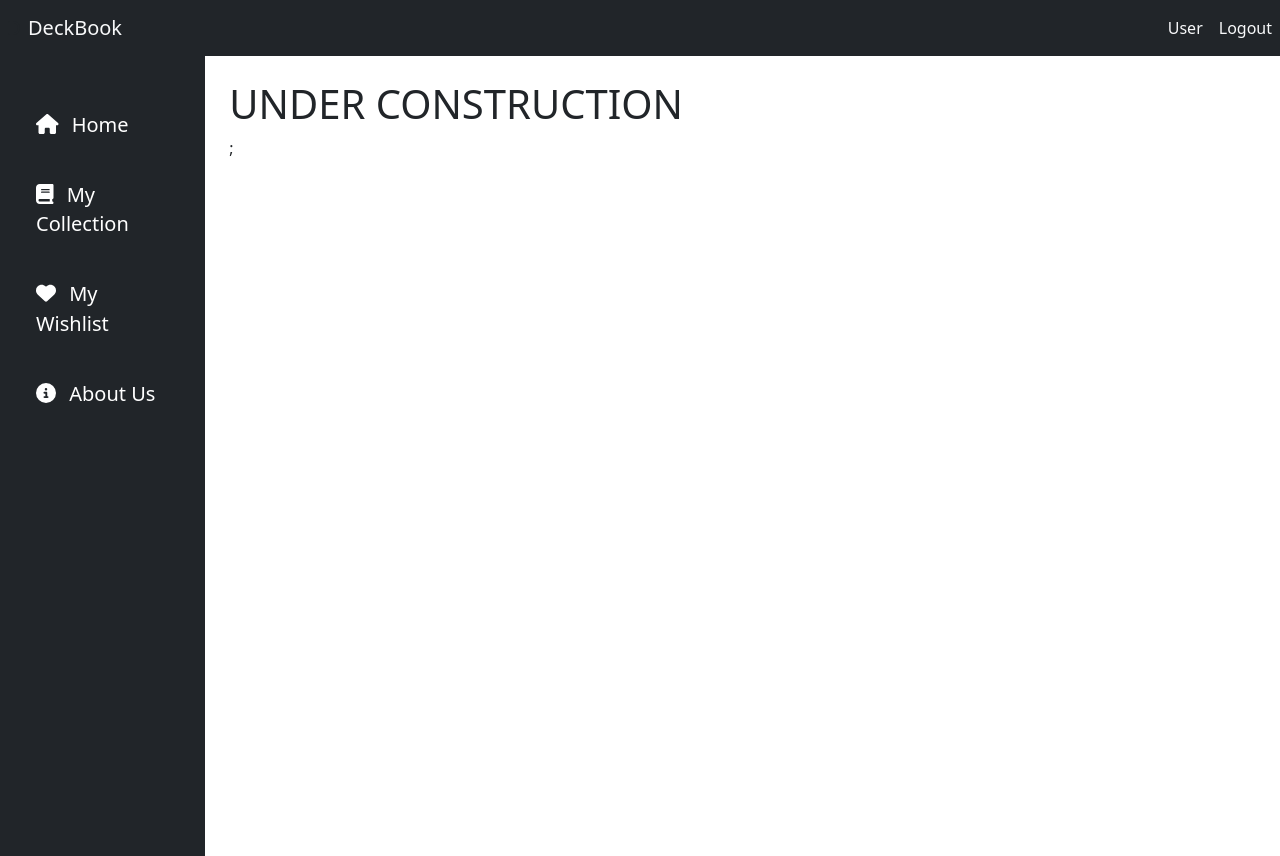
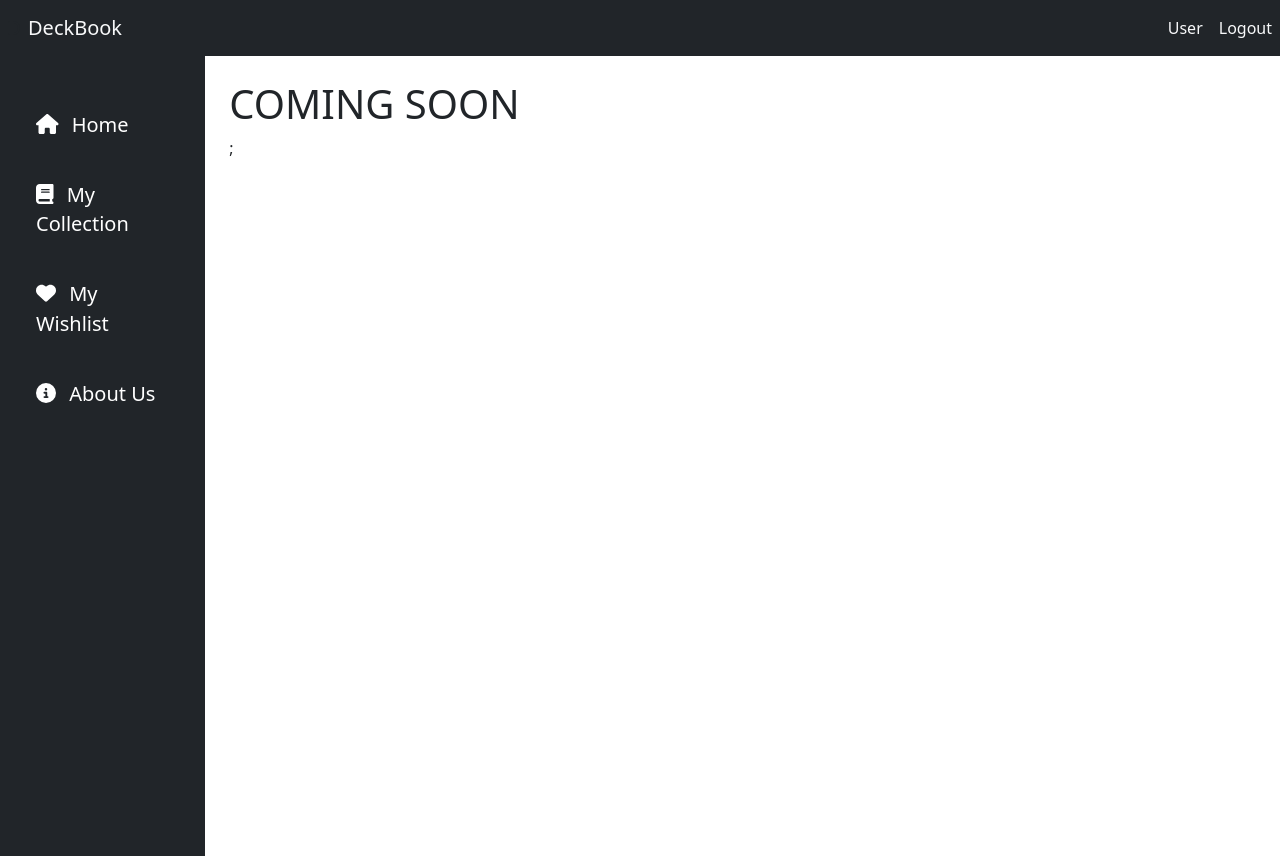
Before and after one commit to amirarif619/deckbook, a React (Vite) app: page /about in a window 1280 px wide. Built offline with nearby package versions, Linux system fonts and the light colour scheme.

Commit message:
Wishlist page and about page edited .Removed unnecessary comments from codebase for better scalability and  maintainability.

```diff
--- a/src/pages/AboutPage.jsx
+++ b/src/pages/AboutPage.jsx
@@ -6,7 +6,7 @@ function AboutPage() {
 
   return (
   <DashboardLayout>
-  <h1>UNDER CONSTRUCTION</h1>;
+  <h1>COMING SOON</h1>;
   </DashboardLayout>
   )
 }
--- a/src/pages/WishlistPage.jsx
+++ b/src/pages/WishlistPage.jsx
@@ -5,7 +5,7 @@ function WishlistPage() {
   return (
     <div>
       <DashboardLayout>
-     <h1> UNDER CONSTRUCTION</h1>
+     <h1> COMING SOON</h1>
       </DashboardLayout>
       </div>
 
```
